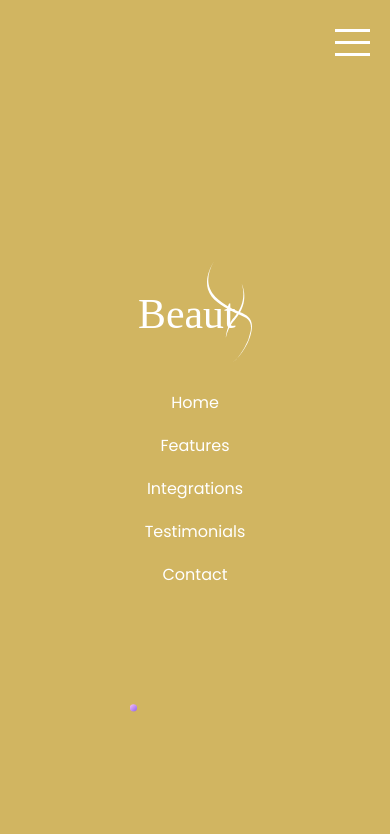
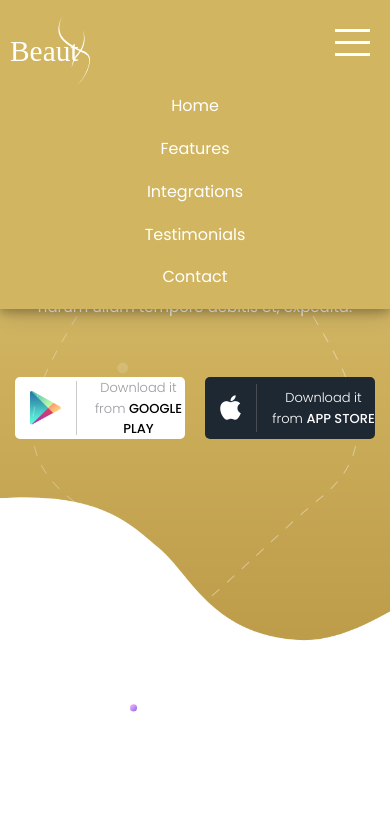
Before and after one commit to sunainaasif/beaut, a plain HTML site: page index.html in a window 390 px wide. Both pictures are taken after a click on the element 352 px from the left and 42 px from the top of the page. Shown: the top 834 px of the page. Drawn offline with nearby package versions, Linux system fonts and the light colour scheme; files whose address does not match are found by name; a web font is replaced by a local one.

Commit message:
Changes to header :)

```diff
--- a/assets/css/style.css
+++ b/assets/css/style.css
@@ -62,7 +62,16 @@ body {
   height: 100vh;
   z-index: 1;
 } */
+.header_container {
+  background: linear-gradient(to bottom, #e9d888, #e3cf7e);
+  /* position: fixed;
+  width: 100%; */
+  z-index: 10;
+}
 
+.header__logo-mobile {
+  display: none;
+}
 .list {
   z-index: 12;
   list-style: none;
@@ -1092,7 +1101,7 @@ input[type="email"] {
     font-size: 30px;
   }
   .main-content h1 {
-    font-size: 35px;
+    /* font-size: 35px; */
     line-height: 50px;
   }
   .main-content p {
@@ -1128,20 +1137,43 @@ input[type="email"] {
     margin: 9px 0;
   }
 
+  .list {
+    /* margin-top: 35px; */
+  }
+
   .header {
     display: none;
+    transition: all 1s;
     /* flex-direction: column; */
   }
   .header-mbl {
     display: flex;
     flex-direction: column;
     background-color: #d1b561;
-    height: 100vh;
-    width: 100vw;
-    justify-content: center;
-    align-items: center;
+    /* height: 100vh;
+    width: 100vw; */
+    position: absolute;
+    /* height: 100%; */
+    height: fit-content;
+    /* width: 100%; */
+    /* justify-content: center;
+    align-items: center; */
     margin: 0;
+    z-index: 2;
+    transition: all 1s;
+    box-shadow: 0 4px 8px 0 rgba(0, 0, 0, 0.2), 0 6px 20px 0 rgba(0, 0, 0, 0.19);
   }
+
+  .header__logo-mobile {
+    height: 70px;
+    margin-top: -10px;
+    margin-left: 10px;
+    display: block;
+  }
+
+  /* .header-inner-mbl {
+    height: 100%;
+  } */
 
   .header-inner {
     display: flex;
@@ -1158,6 +1190,7 @@ input[type="email"] {
 
   .header__logo {
     margin-bottom: 20px;
+    display: none;
   }
   .main-content p {
     font-size: 15px;
--- a/assets/js/custom.js
+++ b/assets/js/custom.js
@@ -1,20 +1,21 @@
 $(document).ready(function () {
   $(".lines").click(function () {
     $(".header").toggleClass("header-mbl");
-    $("body").toggleClass("fixed-position");
+    $(".header-inner").toggleClass("header-inner-mbl");
+
+    if ($(".header").hasClass("header-mbl")) {
+      $(".lines div").css("background", "#fff");
+    } else {
+      $(".lines div").css("background", "#c5a552");
+    }
+    // $("body").toggleClass("fixed-position");
   });
-  $('.testimonials-slider').slick({
-    arrows:true,
+  $(".testimonials-slider").slick({
+    arrows: true,
     // autoplay: true,
     // autoplaySpeed: 2500,
-
-
   });
-
-
-
 });
-
 
 // $(document).ready(function(){
 //   $('.testimonials-slider').slick();
--- a/index.html
+++ b/index.html
@@ -23,6 +23,9 @@
       <div class="background" style="background-image: url('./assets/images/BG.png');">
          <div class="header_container" >
             <header class="header">
+                <div>
+                    <img src="./assets/images/Logo.svg" class="header__logo-mobile" />
+               </div>
 
                <div class="header-inner">
 
@@ -536,6 +539,8 @@
         easing: 'ease',
         // delay: 30,
     });
+
+
   </script>
   <!-- <script src="https://code.jquery.com/jquery-3.5.1.min.js" integrity="sha256-9/aliU8dGd2tb6OSsuzixeV4y/faTqgFtohetphbbj0=" crossorigin="anonymous"></script> -->
 
@@ -545,6 +550,42 @@
   <script src="./assets/js/custom.js"></script>
 
 
+  <script>
+      $(document).ready( function() {
+
+    $(".header_container").css('background','transparent'); //hide your div initially
+    var topOfOthDiv = $("#special-section").offset().top;
+    $(window).scroll(function() {
+        if($(window).scrollTop() > topOfOthDiv - 200) { //scrolled past the other div?
+            $(".header_container").css('background','#c5a552'); //reached the desired point -- show div
+
+            $(".header_container").css('position','fixed');
+            $(".header_container").css('width','100%');
+
+            // $(".lines div").css('background','#c5a552');
+            if(!$('.header').hasClass('header-mbl'))
+            $(".lines div").css('background','#c5a552');
+        }else {
+            $(".header_container").css('background','transparent'); //hide your div initially
+            $(".header_container").css('position','static');
+            $(".header_container").css('width','100%');
+
+            $(".lines div").css('background','#fff');
+        }
+    });
+
+
+
+
+
+
+
+});
+
+
+  </script>
+
+
 
    </body>
 </html>
```
